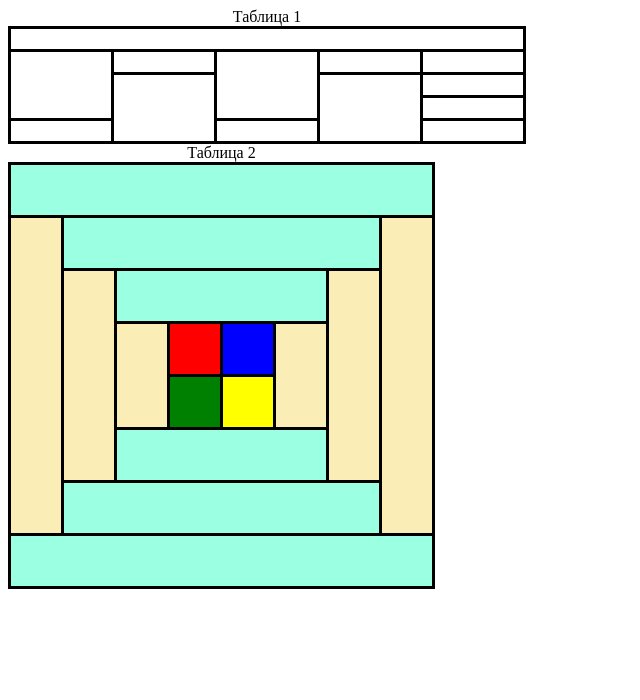
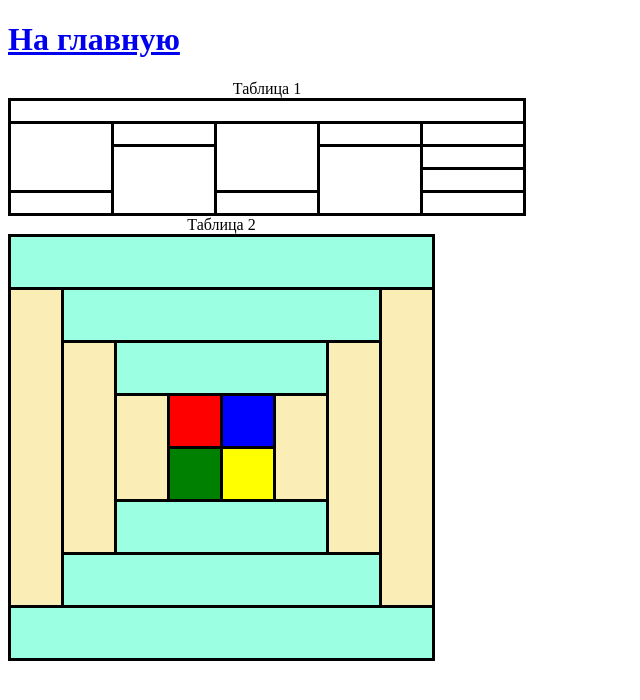
Before and after one commit to Nyakolay/oldNyakolay.github.io, a plain HTML site: page table.html in a window 1280 px wide. Shown: the whole page, without its empty margins (0-640 px from the left). Drawn offline with Linux system fonts and the light colour scheme.

Commit message:
Update table.html

```diff
--- a/table.html
+++ b/table.html
@@ -6,6 +6,7 @@
     <link rel="stylesheet" href="styleTable.css">
   </head>
   <body>
+	  <h1><a href="index.html">На главную</a></h1>
     <table>
 <caption>Таблица 1</caption>
       <tr>
```
